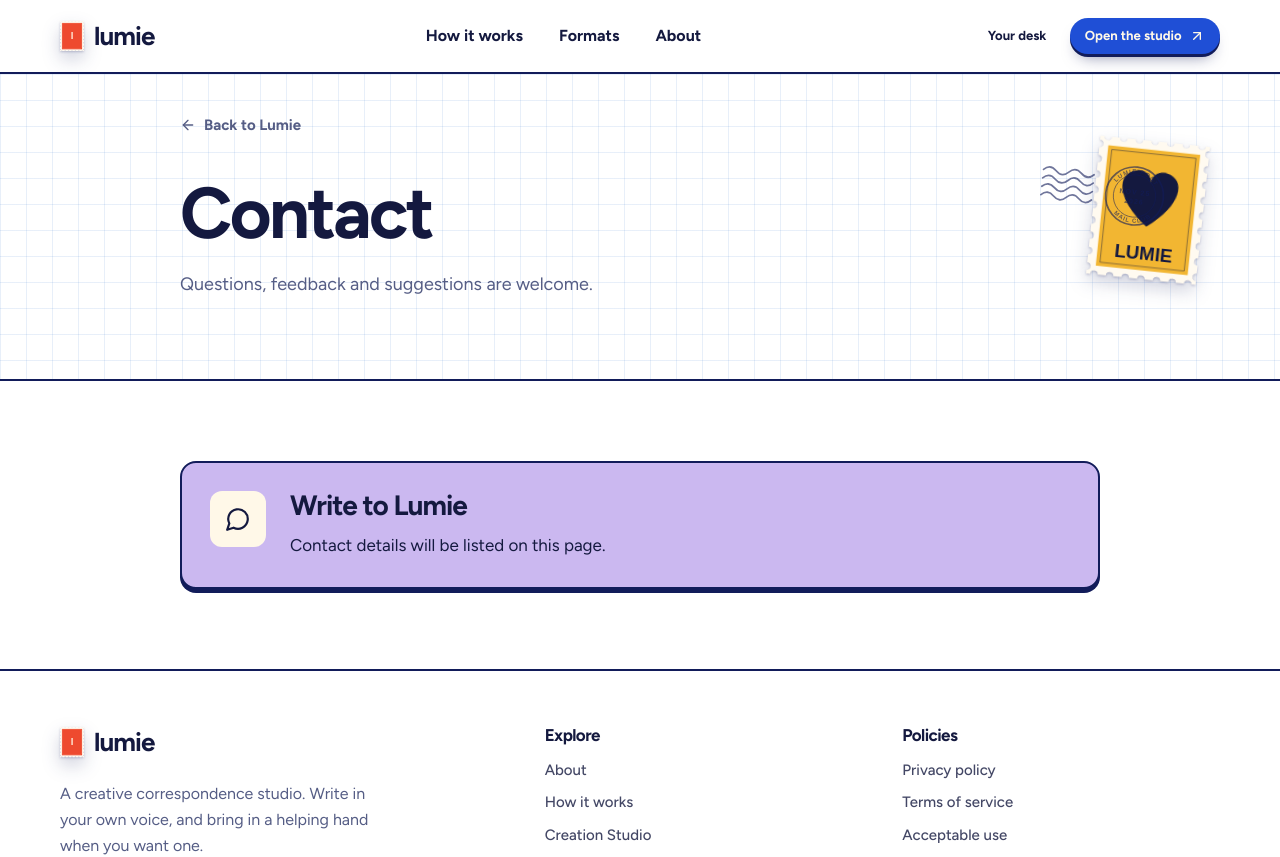
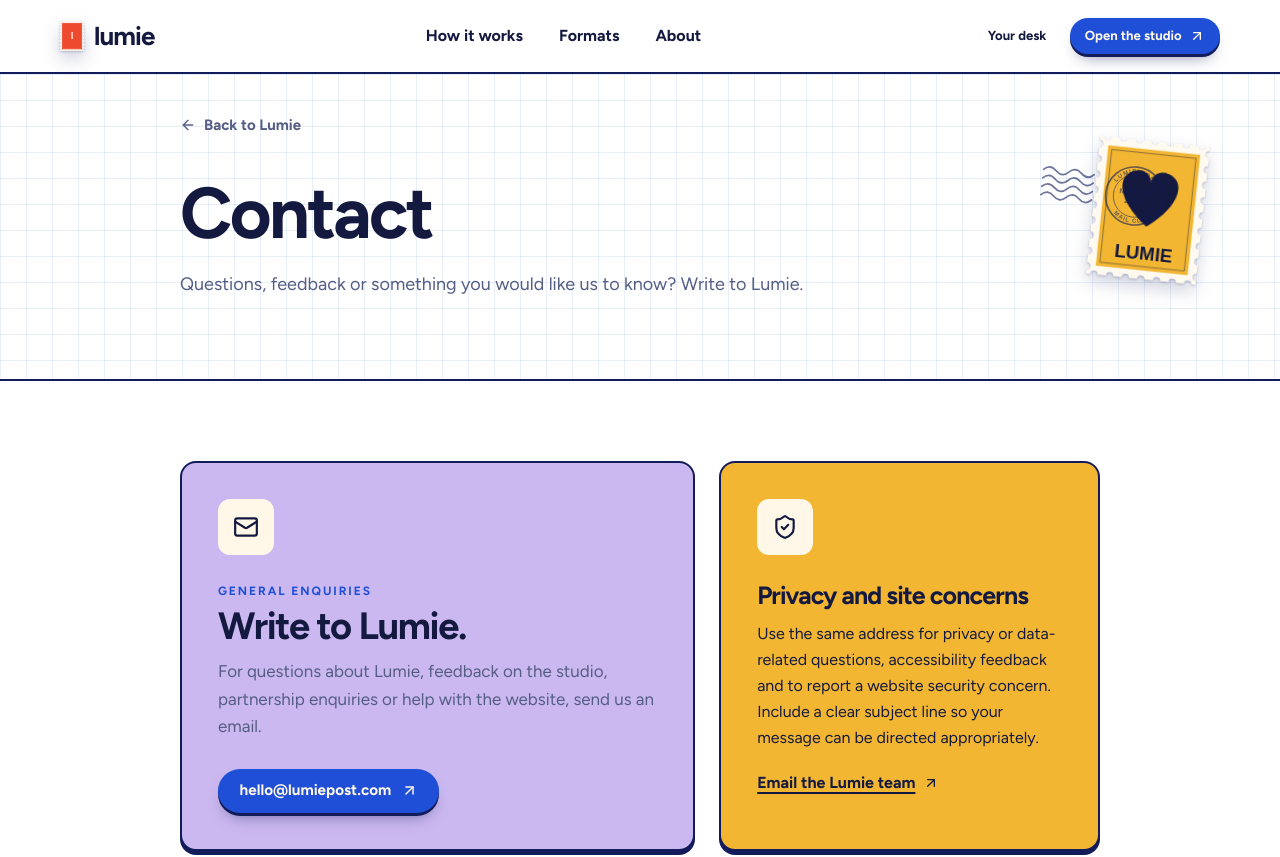
Before and after one commit to Wuraola-Adebisi/Lumie, a React (Vite) app: page /contact in a window 1280 px wide. Shown: the top 857 px of the page. Built offline with nearby package versions, Linux system fonts and the light colour scheme; a web font is replaced by a local one.

Commit message:
chore: configure Lumie public domain and contact details

```diff
--- a/src/pages/ContactPage.tsx
+++ b/src/pages/ContactPage.tsx
@@ -1,16 +1,28 @@
-import { MessageCircle } from 'lucide-react'
+import { ArrowUpRight, Mail, ShieldCheck } from 'lucide-react'
 import PublicPageLayout from '../components/marketing/PublicPageLayout'
+
+const contactEmail = 'hello@lumiepost.com'
 
 export default function ContactPage() {
   return (
-    <PublicPageLayout title="Contact" intro="Questions, feedback and suggestions are welcome." stamp={{ tone: 'saffron', art: 'heart' }}>
-      <section className="grid gap-5 rounded-2xl border-2 border-navy bg-lilac p-7 shadow-[0_4px_0_#121c5a] sm:grid-cols-[60px_1fr]">
-        <span className="grid h-14 w-14 place-items-center rounded-xl bg-paper"><MessageCircle size={26} /></span>
-        <div>
-          <h2 className="display text-[28px]">Write to Lumie</h2>
-          <p className="mt-3 max-w-[640px] text-[17px] leading-relaxed">Contact details will be listed on this page.</p>
-        </div>
-      </section>
+    <PublicPageLayout title="Contact" intro="Questions, feedback or something you would like us to know? Write to Lumie." stamp={{ tone: 'saffron', art: 'heart' }}>
+      <div className="grid gap-6 md:grid-cols-[1.15fr_.85fr]">
+        <section className="rounded-2xl border-2 border-navy bg-lilac p-7 shadow-[0_4px_0_#121c5a] sm:p-9">
+          <span className="grid h-14 w-14 place-items-center rounded-xl bg-paper"><Mail size={26} /></span>
+          <p className="mt-7 text-xs font-extrabold tracking-[.16em] text-cobalt">GENERAL ENQUIRIES</p>
+          <h2 className="display mt-2 text-[clamp(26px,4vw,38px)]">Write to Lumie.</h2>
+          <p className="mt-3 max-w-[540px] text-[17px] leading-relaxed text-muted">For questions about Lumie, feedback on the studio, partnership enquiries or help with the website, send us an email.</p>
+          <a href={`mailto:${contactEmail}`} className="btn btn-primary mt-7 inline-flex"> {contactEmail} <ArrowUpRight size={17} /></a>
+        </section>
+
+        <section className="rounded-2xl border-2 border-navy bg-saffron p-7 shadow-[0_4px_0_#121c5a] sm:p-9">
+          <span className="grid h-14 w-14 place-items-center rounded-xl bg-paper"><ShieldCheck size={26} /></span>
+          <h2 className="display mt-7 text-[25px]">Privacy and site concerns</h2>
+          <p className="mt-3 text-[16px] leading-relaxed">Use the same address for privacy or data-related questions, accessibility feedback and to report a website security concern. Include a clear subject line so your message can be directed appropriately.</p>
+          <a href={`mailto:${contactEmail}?subject=Privacy%20or%20site%20concern`} className="mt-5 inline-flex items-center gap-2 font-bold text-ink underline decoration-2 underline-offset-4">Email the Lumie team <ArrowUpRight size={16} /></a>
+        </section>
+      </div>
+      <p className="mt-8 text-sm leading-relaxed text-muted">Please do not email passwords, payment details or highly sensitive personal information.</p>
     </PublicPageLayout>
   )
 }
```
